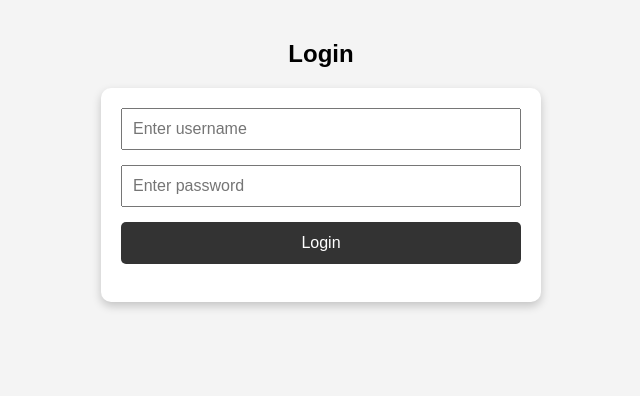
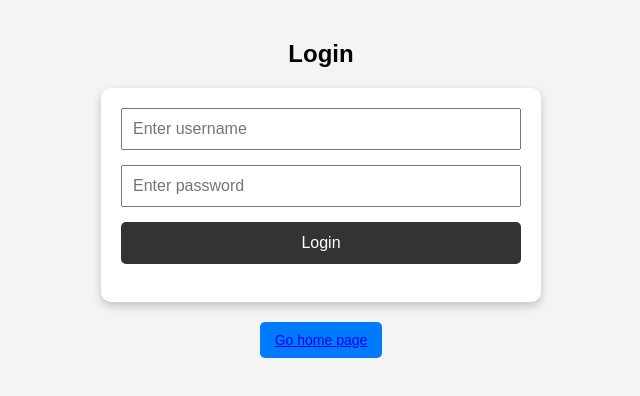
Before and after one commit to geetrendsmiley/myproject, a plain HTML site: page login/index.html in a window 1280 px wide. Shown: the whole page, without its empty margins (319-959 px from the left). Drawn offline with Linux system fonts and the light colour scheme.

Commit message:
the other folder
now i updated the file when git bash denied --- i re-upload

```diff
--- a/bg-changer/style.css
+++ b/bg-changer/style.css
@@ -41,3 +41,11 @@ button:hover {
 #randomBtn {
   background: black;
 }
+.home-button {
+  margin-top: 20px;
+  padding: 10px 15px;
+  font-size: 14px;
+  background-color: #007BFF;
+  border: none;
+  border-radius: 5px;
+}
--- a/calculator/style.css
+++ b/calculator/style.css
@@ -50,3 +50,11 @@ button {
 button:hover {
   background: #dbd1d1;
 }
+.home-button {
+  margin-top: 20px;
+  padding: 10px 15px;
+  font-size: 14px;
+  background-color: #007BFF;
+  border: none;
+  border-radius: 5px;
+}
--- a/image-slider/style.css
+++ b/image-slider/style.css
@@ -49,3 +49,11 @@ h2 {
 .prev:hover, .next:hover {
   background: rgba(0,0,0,0.8);
 }
+.home-button {
+  margin-top: 20px;
+  padding: 10px 15px;
+  font-size: 14px;
+  background-color: #007BFF;
+  border: none;
+  border-radius: 5px;
+}
--- a/login/index.html
+++ b/login/index.html
@@ -16,6 +16,11 @@
     </form>
     <p id="message"></p>
   </div>
+  <button class="home-button">
+  <a href="https://geetrendsmiley.github.io/myproject/index.html"
+    >Go home page</a
+  >
+</button>
   <script src="script.js"></script>
 </body>
 </html>
--- a/login/style.css
+++ b/login/style.css
@@ -49,3 +49,11 @@ button:hover {
   margin-top: 15px;
   font-size: 18px;
 }
+.home-button {
+  margin-top: 20px;
+  padding: 10px 15px;
+  font-size: 14px;
+  background-color: #007BFF;
+  border: none;
+  border-radius: 5px;
+}
```
Also changed, not shown: bg-changer/index.html (+5 -0 lines), calculator/index.html (+5 -0 lines), form-builder/index.html (+5 -0 lines), guess-number/index.html (+4 -0 lines), image-slider/index.html (+5 -0 lines).
